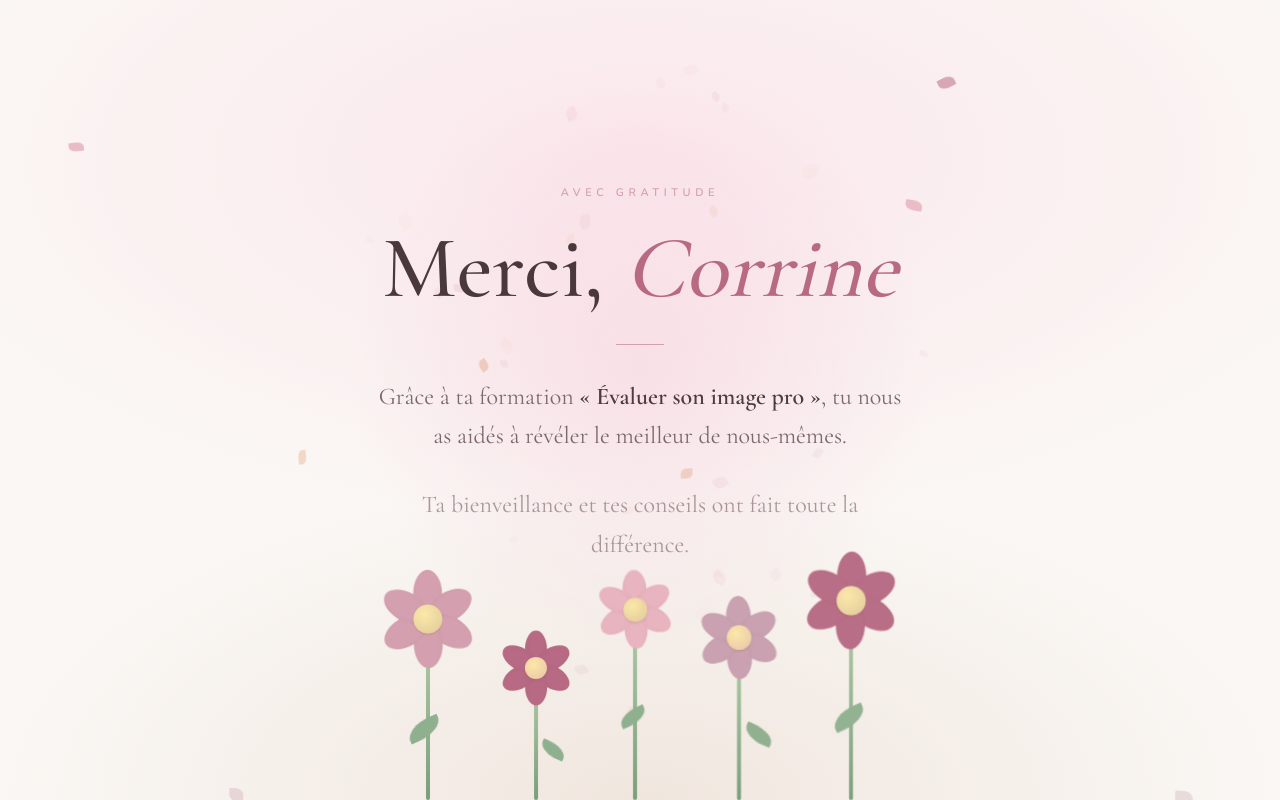
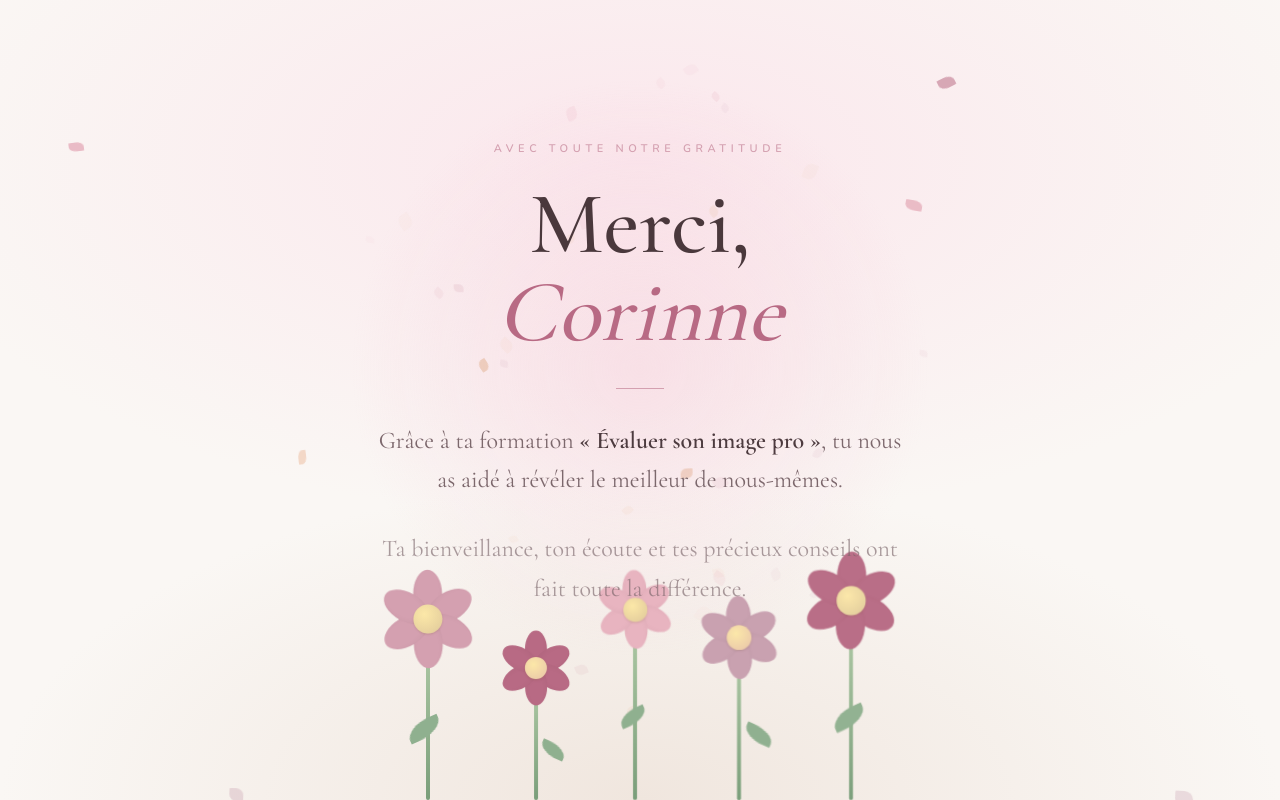
Before and after one commit to shiiinooo/corinne, a Next.js app: page / in a window 1280 px wide. Both pictures are taken after a click on the button "Ouvrir". Built offline with nearby package versions, Linux system fonts and the light colour scheme.

Commit message:
fix: correct spelling of "Corinne" and enhance message content for clarity and gratitude

```diff
--- a/app/layout.js
+++ b/app/layout.js
@@ -17,8 +17,8 @@ const nunito = Nunito({
 })
 
 export const metadata = {
-  title: 'Merci Corrine',
-  description: 'Un message de gratitude pour Corrine',
+  title: 'Merci Corinne',
+  description: 'Un message de gratitude pour Corinne',
 }
 
 export default function RootLayout({ children }) {
--- a/app/page.js
+++ b/app/page.js
@@ -221,7 +221,7 @@ export default function Page() {
                 animate={{ opacity: 1, y: 0 }}
                 transition={{ duration: 1, delay: 0.5, ease: [0.22, 1, 0.36, 1] }}
               >
-                Corrine
+                Corinne
               </motion.h1>
 
               <motion.p
@@ -230,7 +230,7 @@ export default function Page() {
                 animate={{ opacity: 1, y: 0 }}
                 transition={{ duration: 0.9, delay: 0.75 }}
               >
-                Quelqu'un a préparé une petite surprise…
+                Nous avons préparé une petite surprise rien que pour toi…
               </motion.p>
 
               <motion.button
@@ -284,21 +284,21 @@ export default function Page() {
               {/* Message */}
               <div className="message">
                 <motion.p className="message__eyebrow" custom={0} variants={fadeUp} initial="hidden" animate="show">
-                  Avec gratitude
+                  Avec toute notre gratitude
                 </motion.p>
 
                 <motion.h1 className="message__title" custom={1} variants={fadeUp} initial="hidden" animate="show">
-                  Merci, <em>Corrine</em>
+                  Merci, <em>Corinne</em>
                 </motion.h1>
 
                 <motion.div className="message__divider" custom={2} variants={fadeUp} initial="hidden" animate="show" />
 
                 <motion.p className="message__body" custom={3} variants={fadeUp} initial="hidden" animate="show">
-                  Grâce à ta formation <strong>« Évaluer son image pro »</strong>, tu nous as aidés à révéler le meilleur de nous-mêmes.
+                  Grâce à ta formation <strong>« Évaluer son image pro »</strong>, tu nous as aidé à révéler le meilleur de nous-mêmes.
                 </motion.p>
 
                 <motion.p className="message__body" custom={4} variants={fadeUp} initial="hidden" animate="show">
-                  Ta bienveillance et tes conseils ont fait toute la différence.
+                  Ta bienveillance, ton écoute et tes précieux conseils ont fait toute la différence.
                 </motion.p>
 
                 <motion.p className="message__sign" custom={5} variants={fadeUp} initial="hidden" animate="show">
```
